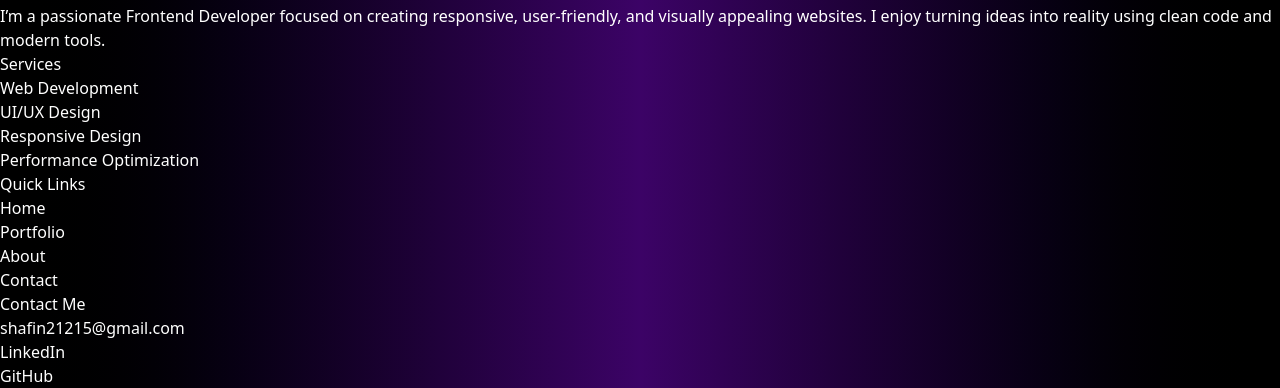
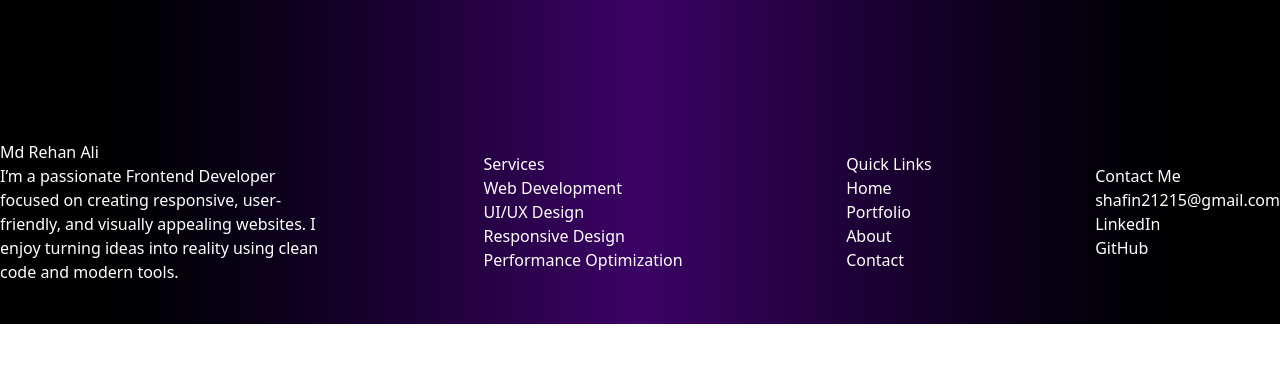
Before and after one commit to MdRehanAli/MdRehanAli, a plain HTML site: page index.html in a window 1280 px wide. Shown: the part 2198-2586 px from the top of the page. After the commit the page ends 2522 px from the top, so only its background shows below. Drawn offline with nearby package versions, Linux system fonts and the light colour scheme.

Commit message:
Added Footer

```diff
--- a/index.html
+++ b/index.html
@@ -202,10 +202,12 @@
     </main>
 
     <!-- Footer Section  -->
-    <footer>
-        <div>
+    <footer class="max-w-7xl mx-auto mt-40 pb-10">
+        <div class="flex justify-between items-center">
+            <div class="md:w-1/4">
                 <h1>Md Rehan Ali</h1>
-            <p>I’m a passionate Frontend Developer focused on creating responsive, user-friendly, and visually appealing
+                <p>I’m a passionate Frontend Developer focused on creating responsive, user-friendly, and visually
+                    appealing
                     websites. I enjoy turning ideas into reality using clean code and modern tools.</p>
             </div>
             <div>
@@ -228,6 +230,7 @@
                 <p>LinkedIn</p>
                 <p>GitHub</p>
             </div>
+        </div>
     </footer>
 </body>
 
```
Lines whose indentation alone changed are shown as unchanged.
